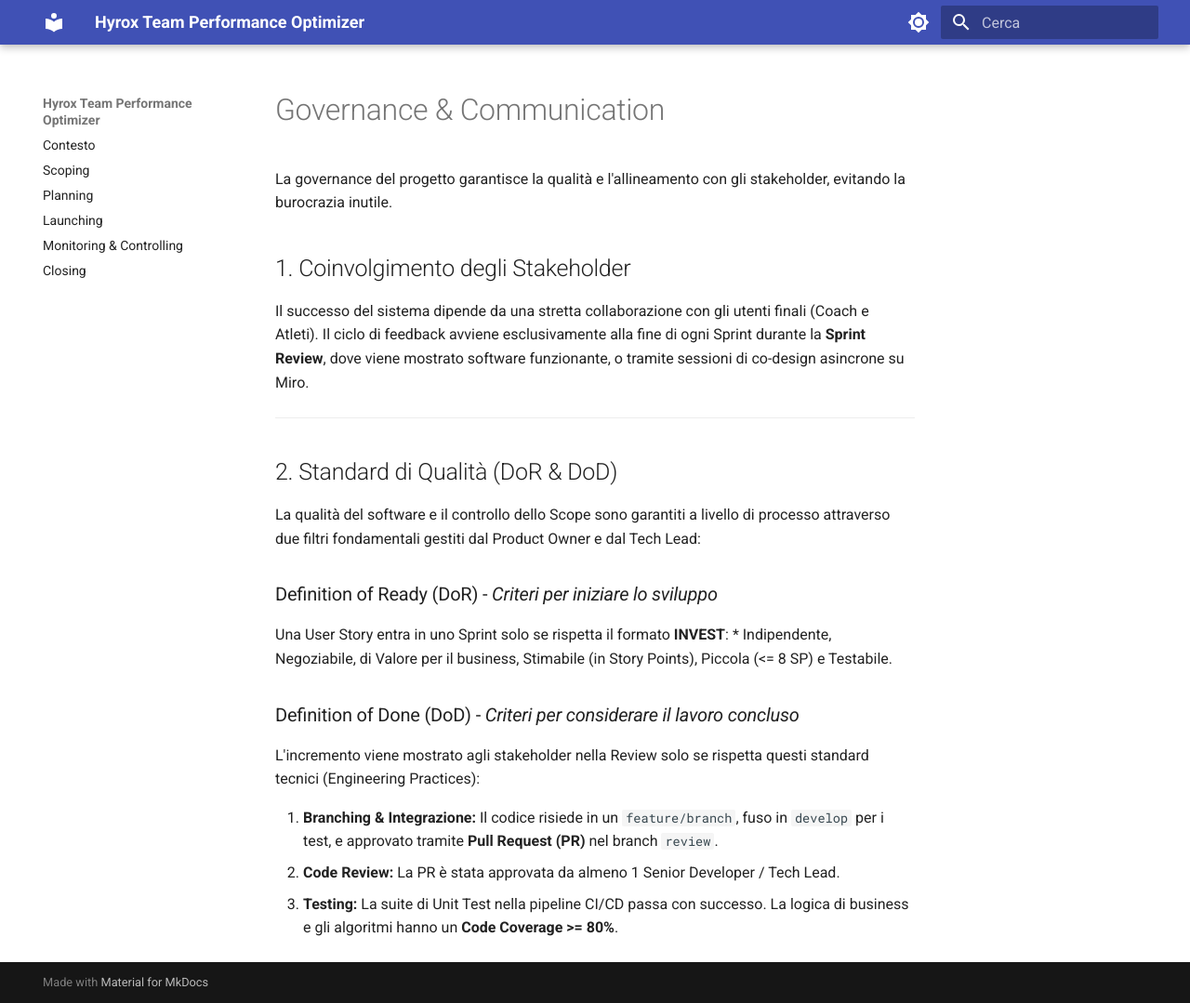
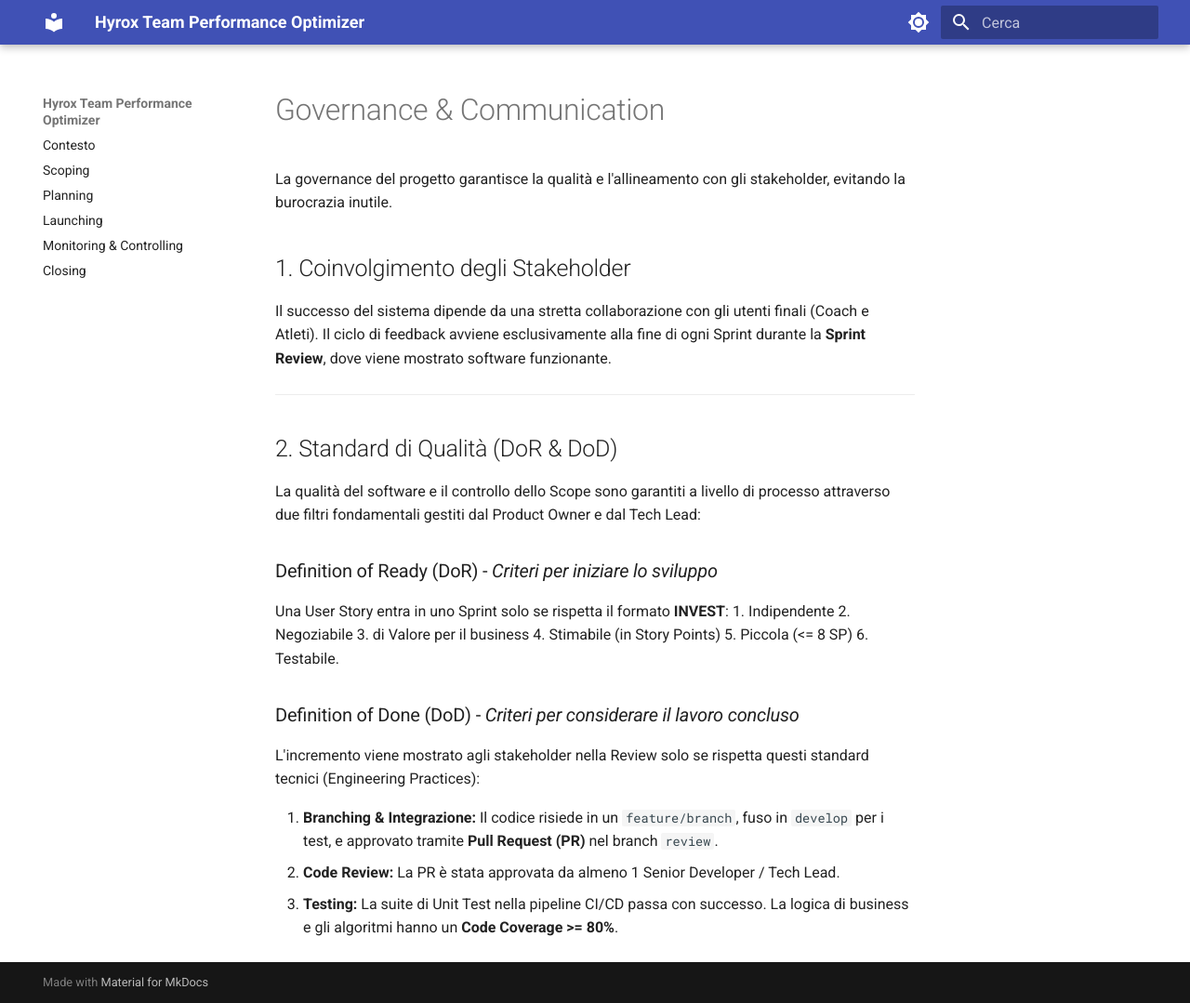
Before and after one commit to AndreaZavatta/Hyrox-Training-PM, an MkDocs documentation site: the page built from docs/allegati/4-governance_and_communication.md, in a window 1280 px wide and 1079 px high. Shown: the whole window at 93% size. Built offline with MkDocs 1.6.1 and Material for MkDocs 9.7.7, drawn with Linux system fonts in a browser that asks for light colours.

Commit message:
fix small bugs

```diff
--- a/docs/allegati/4-governance_and_communication.md
+++ b/docs/allegati/4-governance_and_communication.md
@@ -4,7 +4,7 @@ La governance del progetto garantisce la qualità e l'allineamento con gli stake
 
 ## 1. Coinvolgimento degli Stakeholder
 
-Il successo del sistema dipende da una stretta collaborazione con gli utenti finali (Coach e Atleti). Il ciclo di feedback avviene esclusivamente alla fine di ogni Sprint durante la **Sprint Review**, dove viene mostrato software funzionante, o tramite sessioni di co-design asincrone su Miro.
+Il successo del sistema dipende da una stretta collaborazione con gli utenti finali (Coach e Atleti). Il ciclo di feedback avviene esclusivamente alla fine di ogni Sprint durante la **Sprint Review**, dove viene mostrato software funzionante.
 
 
 ---
@@ -15,7 +15,12 @@ La qualità del software e il controllo dello Scope sono garantiti a livello di
 
 ### Definition of Ready (DoR) - *Criteri per iniziare lo sviluppo*
 Una User Story entra in uno Sprint solo se rispetta il formato **INVEST**:
-*   Indipendente, Negoziabile, di Valore per il business, Stimabile (in Story Points), Piccola (<= 8 SP) e Testabile.
+1. Indipendente
+2. Negoziabile
+3. di Valore per il business
+4. Stimabile (in Story Points)
+5. Piccola (<= 8 SP)
+6. Testabile.
 
 ### Definition of Done (DoD) - *Criteri per considerare il lavoro concluso*
 L'incremento viene mostrato agli stakeholder nella Review solo se rispetta questi standard tecnici (Engineering Practices):
```
Also changed, not shown: docs/allegati/1-working_agreements.md (+1 -1 lines).
